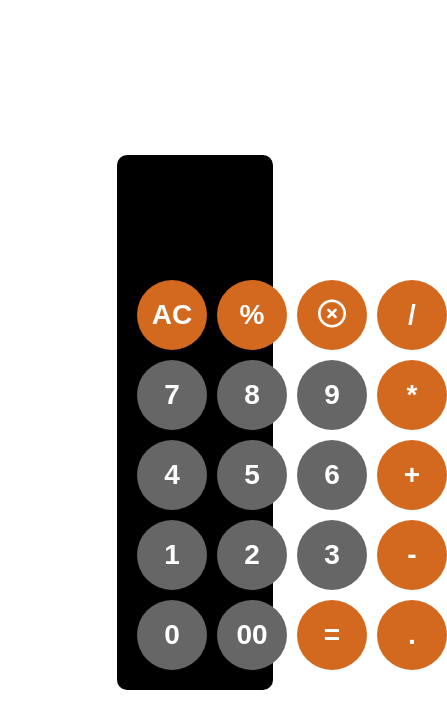
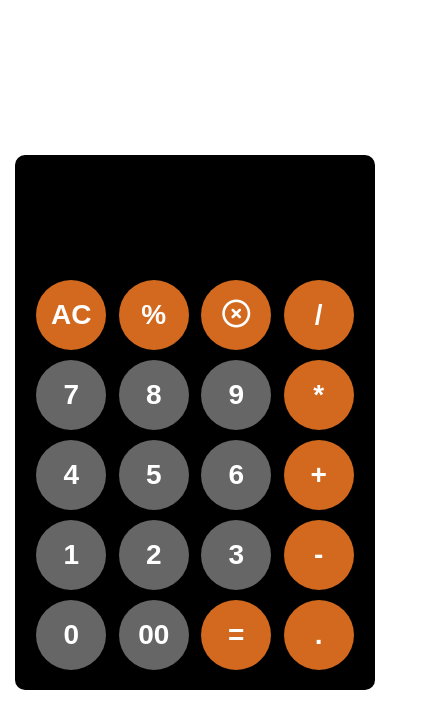
Before and after one commit to akansharma200/Calculator, a plain HTML site: page index.html in a window 390 px wide. Shown: the whole page, 447 px wide, since content can reach past the window. Drawn offline with Linux system fonts and the light colour scheme.

Commit message:
fix responsive issues

```diff
--- a/style.css
+++ b/style.css
@@ -13,9 +13,11 @@ body{
 
 .calculator{
     background-color: #000;
-    width: 40vw;
+    min-width: 360px;
     padding: 20px;
     border-radius: 10px;
+    margin: 0 auto;
+    width: 40vw;
 }
 
 .screen{
```
